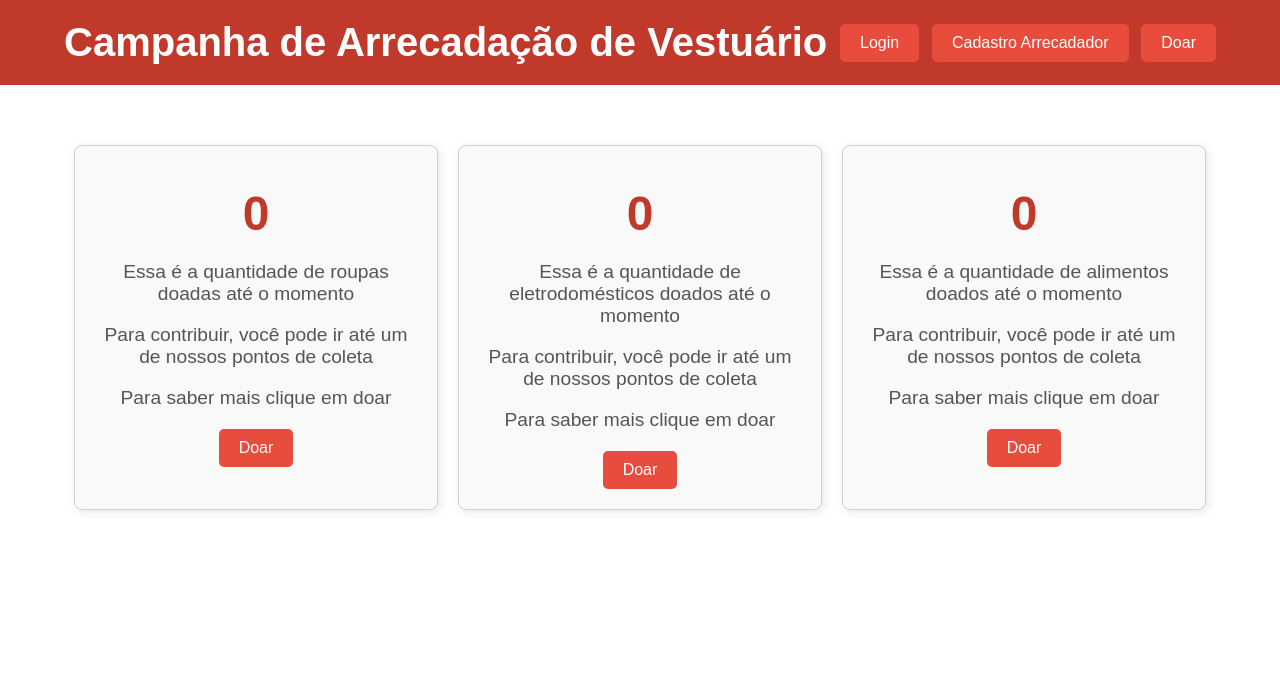
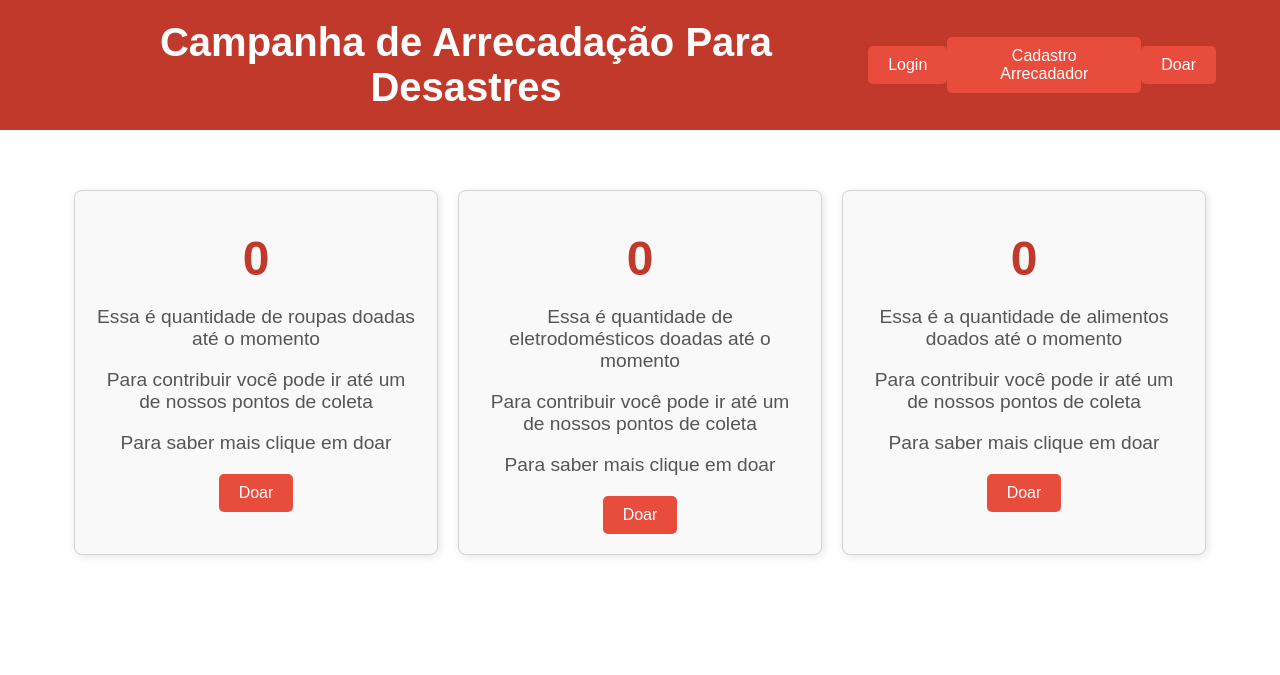
Before and after one commit to Lucasrafael703/projetointegrador, a Django app: page / in a window 1280 px wide. Shown: the top 675 px of the page. Run offline with Django 4.2, Linux system fonts and the light colour scheme; data that the repository does not hold is empty.

Commit message:
Corrigindo erros html

```diff
--- a/example/templates/index.html
+++ b/example/templates/index.html
@@ -11,26 +11,26 @@
 <body>
     <header>
         <div class="container">
-            <h1>Campanha de Arrecadação de Vestuário</h1>
-            <a href="{% url 'admin:index' %}"><button class="btn-login">Login</button></a>
-            <a href="{% url 'cadastrar_arrecadador' %}"><button class="btn-register">Cadastro Arrecadador</button></a>
-            <a href="{% url 'adicionar_doacao' %}"><button class="btn-donate">Doar</button></a>
+            <h1>Campanha de Arrecadação Para Desastres</h1>
+            <a href="{% url 'admin:index' %}"><button class="btn-donate">Login</button></a>
+            <a href="{% url 'cadastrar_arrecadador' %}"><button class="btn-donate">Cadastro Arrecadador</button></a> <!-- Botão para Cadastro Arrecadador com estilo de btn-donate -->
+            <a href="{% url 'adicionar_doacao' %}"><button class="btn-donate">Doar</button></a> <!-- Botão para Doar -->
         </div>
     </header>
 
     <div class="horizontal-container">
         <section class="donation-info">
             <h2><span>{{ soma_quantidade }}</span></h2>
-            <p>Essa é a quantidade de roupas doadas até o momento</p>
-            <p>Para contribuir, você pode ir até um de nossos pontos de coleta</p>
+            <p>Essa é quantidade de roupas doadas até o momento</p>
+            <p>Para contribuir você pode ir até um de nossos pontos de coleta</p>
             <p>Para saber mais clique em doar</p>
             <a href="{% url 'adicionar_doacao' %}"><button class="btn-donate">Doar</button></a>
         </section>
 
         <section class="donation-info">
             <h2><span>{{ soma_quantidade_eletrodomestico }}</span></h2>
-            <p>Essa é a quantidade de eletrodomésticos doados até o momento</p>
-            <p>Para contribuir, você pode ir até um de nossos pontos de coleta</p>
+            <p>Essa é quantidade de eletrodomésticos doadas até o momento</p>
+            <p>Para contribuir você pode ir até um de nossos pontos de coleta</p>
             <p>Para saber mais clique em doar</p>
             <a href="{% url 'adicionar_doacao' %}"><button class="btn-donate">Doar</button></a>
         </section>
@@ -38,7 +38,7 @@
         <section class="donation-info">
             <h2><span>{{ soma_quantidade_alimento }}</span></h2>
             <p>Essa é a quantidade de alimentos doados até o momento</p>
-            <p>Para contribuir, você pode ir até um de nossos pontos de coleta</p>
+            <p>Para contribuir você pode ir até um de nossos pontos de coleta</p>
             <p>Para saber mais clique em doar</p>
             <a href="{% url 'adicionar_doacao' %}"><button class="btn-donate">Doar</button></a>
         </section>
```
Also changed, not shown: example/templates/adicionar_doacao.html (+0 -17 lines).
